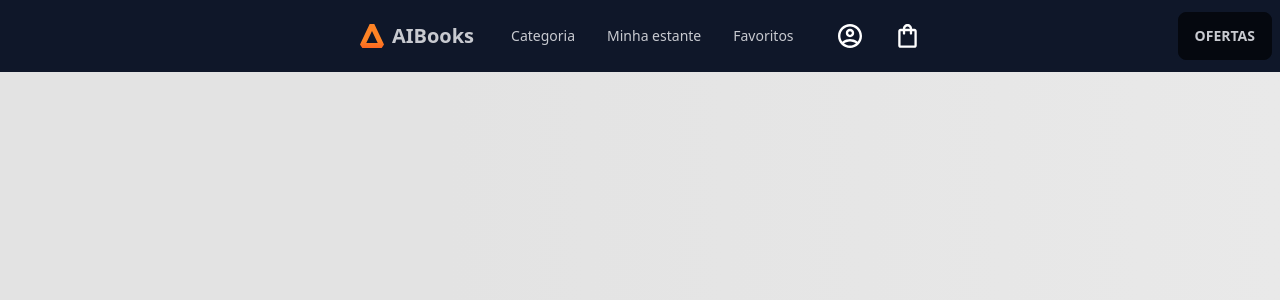
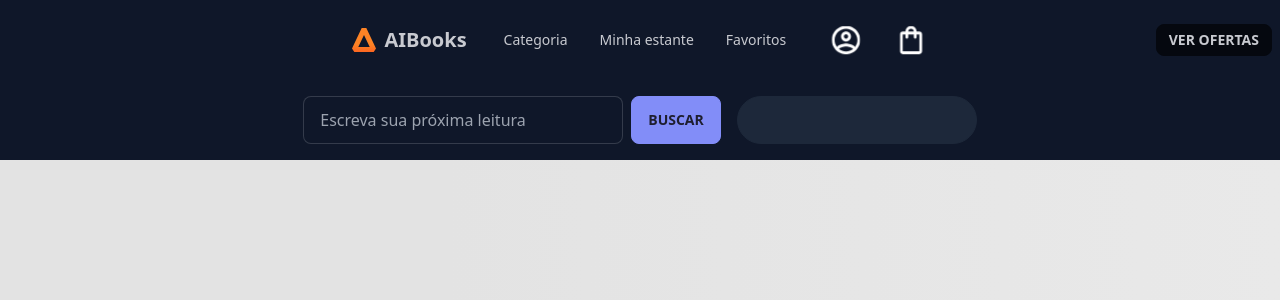
Before and after one commit to reinaldomml/alura-react-start-your-full-stack-project, a React (Create React App) app: page / in a window 1280 px wide. Shown: the top 300 px of the page. Built offline with nearby package versions, Linux system fonts and the light colour scheme.

Commit message:
Learned useState and styled components

```diff
--- a/src/App.js
+++ b/src/App.js
@@ -1,11 +1,13 @@
 import './App.css'
 
 import Header from './components/Header/index'
+import Search from './components/Search/index'
 
 function App() {
     return (
         <div className='App'>
             <Header />
+            <Search />
         </div>
     )
 }
--- a/src/components/Header/index.js
+++ b/src/components/Header/index.js
@@ -13,7 +13,7 @@ function Header() {
             </div>
             <MenuDesktop />
             <div className='navbar-end'>
-                <a className='btn'>Ofertas</a>
+                <a className='btn btn-sm'>Ver Ofertas</a>
             </div>
         </div>
     )
--- a/src/components/MenuDesktop/index.js
+++ b/src/components/MenuDesktop/index.js
@@ -33,7 +33,11 @@ function MenuDesktop() {
             <ul className='menu menu-horizontal px-1'>
                 {icons.map((icon, index) => (
                     <li key={index}>
-                        <img className='ml-1 max-h-10 hover:bg-secondary' src={icon} alt='icon' />
+                        <img
+                            className='btn btn-ghost ml-1 max-h-10 hover:bg-secondary'
+                            src={icon}
+                            alt='icon'
+                        />
                     </li>
                 ))}
             </ul>
--- a/src/components/MenuMobile/index.js
+++ b/src/components/MenuMobile/index.js
@@ -49,7 +49,11 @@ function MenuMobile() {
                     <ul>
                         {icons.map((icon, index) => (
                             <li key={index}>
-                                <img className='hover:bg-secondary mt-1' src={icon} alt='icon' />
+                                <img
+                                    className='btn btn-ghost hover:bg-secondary mt-1'
+                                    src={icon}
+                                    alt='icon'
+                                />
                             </li>
                         ))}
                     </ul>
--- /dev/null
+++ b/src/components/Search/index.js
@@ -0,0 +1,22 @@
+import { useState } from 'react'
+
+function Search() {
+    const [query, setQuery] = useState('')
+
+    return (
+        <div className='navbar bg-base-100 justify-center'>
+            <div className='form-control py-2'>
+                <input
+                    type='text'
+                    placeholder='Escreva sua próxima leitura'
+                    className='input input-bordered w-64 lg:w-80'
+                    onBlur={(e) => setQuery(e.target.value)}
+                />
+            </div>
+            <button className='btn btn-secondary ml-2'>Buscar</button>
+            <div className='badge badge-neutral text-white w-60 h-12 ml-4'>{query}</div>
+        </div>
+    )
+}
+
+export default Search
```
